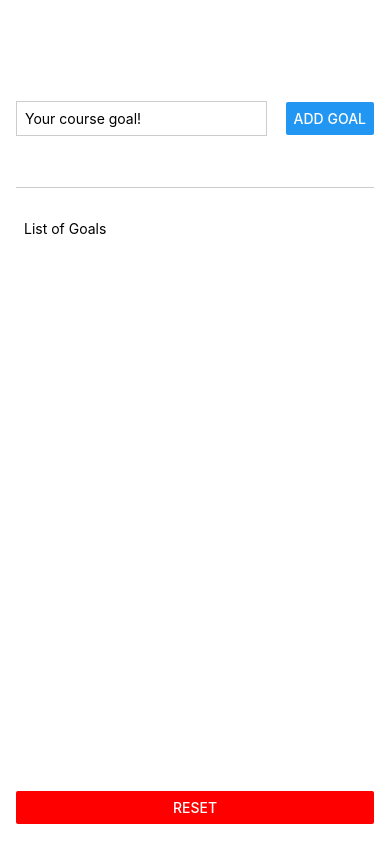
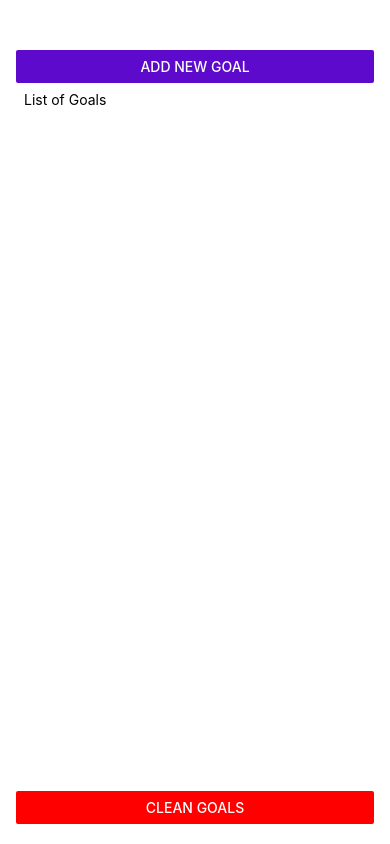
Before and after one commit to JansenDF/React-Native-Goals, a React Native app: screen / in a window 390 px wide. Built offline with nearby package versions, Linux system fonts and the light colour scheme.

Commit message:
Adicionado modal ADD NEW GOAL

```diff
--- a/App.js
+++ b/App.js
@@ -4,6 +4,7 @@ import GoalInput from "./components/GoalInput";
 import GoalItem from "./components/GoalItem";
 
 export default function App() {
+  const [modalIsVisible, setModalIsVisible] = useState(false);
   const [courseGoals, setCourseGoals] = useState([]);
 
   function goalInputHandler(enteredText) {
@@ -23,12 +24,33 @@ export default function App() {
     });
   }
 
+  function startAddGoalHandler() {
+    setModalIsVisible(true);
+  }
+
+  function endAddGoalHandler() {
+    setModalIsVisible(false);
+  }
+
   function resetHandler() {
     setCourseGoals([]);
   }
+
   return (
     <View style={styles.appContainer}>
-      <GoalInput onAddGoal={addGoalHandler} onChangeInput={goalInputHandler} />
+      <Button
+        title="Add new Goal"
+        color="#5e0acc"
+        onPress={startAddGoalHandler}
+      />
+      {modalIsVisible && (
+        <GoalInput
+          onAddGoal={addGoalHandler}
+          onChangeInput={goalInputHandler}
+          visible={modalIsVisible}
+          onCancel={endAddGoalHandler}
+        />
+      )}
       <Text style={styles.goalList}>List of Goals</Text>
       <View style={styles.goalsContainer}>
         <FlatList
@@ -48,7 +70,7 @@ export default function App() {
         />
       </View>
       <View style={styles.resetButton}>
-        <Button title="Reset" color={"red"} onPress={resetHandler} />
+        <Button title="Clean Goals" color={"red"} onPress={resetHandler} />
       </View>
     </View>
   );
--- a/components/GoalInput.js
+++ b/components/GoalInput.js
@@ -1,5 +1,5 @@
 import { useState } from "react";
-import { StyleSheet, View, TextInput, Button } from "react-native";
+import { StyleSheet, View, TextInput, Button, Modal } from "react-native";
 
 function GoalInput(props) {
   const [enteredGoalText, setEnteredGoalText] = useState("");
@@ -18,6 +18,7 @@ function GoalInput(props) {
   }
 
   return (
+    <Modal visible={props.visible} animationType="slide">
       <View style={styles.inputContainer}>
         <TextInput
           style={styles.inputText}
@@ -25,8 +26,16 @@ function GoalInput(props) {
           onChangeText={goalInputText}
           value={enteredGoalText}
         />
+        <View style={styles.buttonContainer}>
+          <View style={styles.button}>
             <Button title="ADD Goal" onPress={addGoalHandler} />
           </View>
+          <View style={styles.button}>
+            <Button title="Cancel" onPress={props.onCancel} />
+          </View>
+        </View>
+      </View>
+    </Modal>
   );
 }
 
@@ -35,9 +44,9 @@ export default GoalInput;
 const styles = StyleSheet.create({
   inputContainer: {
     flex: 1,
-    flexDirection: "row",
-    justifyContent: "space-between",
+    justifyContent: "center",
     alignItems: "center",
+    padding: 16,
     marginBottom: 24,
     borderBottomWidth: 1,
     borderBottomColor: "#CCCCCC",
@@ -45,8 +54,16 @@ const styles = StyleSheet.create({
   inputText: {
     borderWidth: 1,
     borderColor: "#CCCCCC",
-    width: "70%",
+    width: "100%",
     marginRight: 8,
     padding: 8,
   },
+  buttonContainer: {
+    marginTop: 8,
+    flexDirection: "row",
+  },
+  button: {
+    width: 100,
+    marginHorizontal: 8,
+  },
 });
```
Lines whose indentation alone changed are shown as unchanged.
